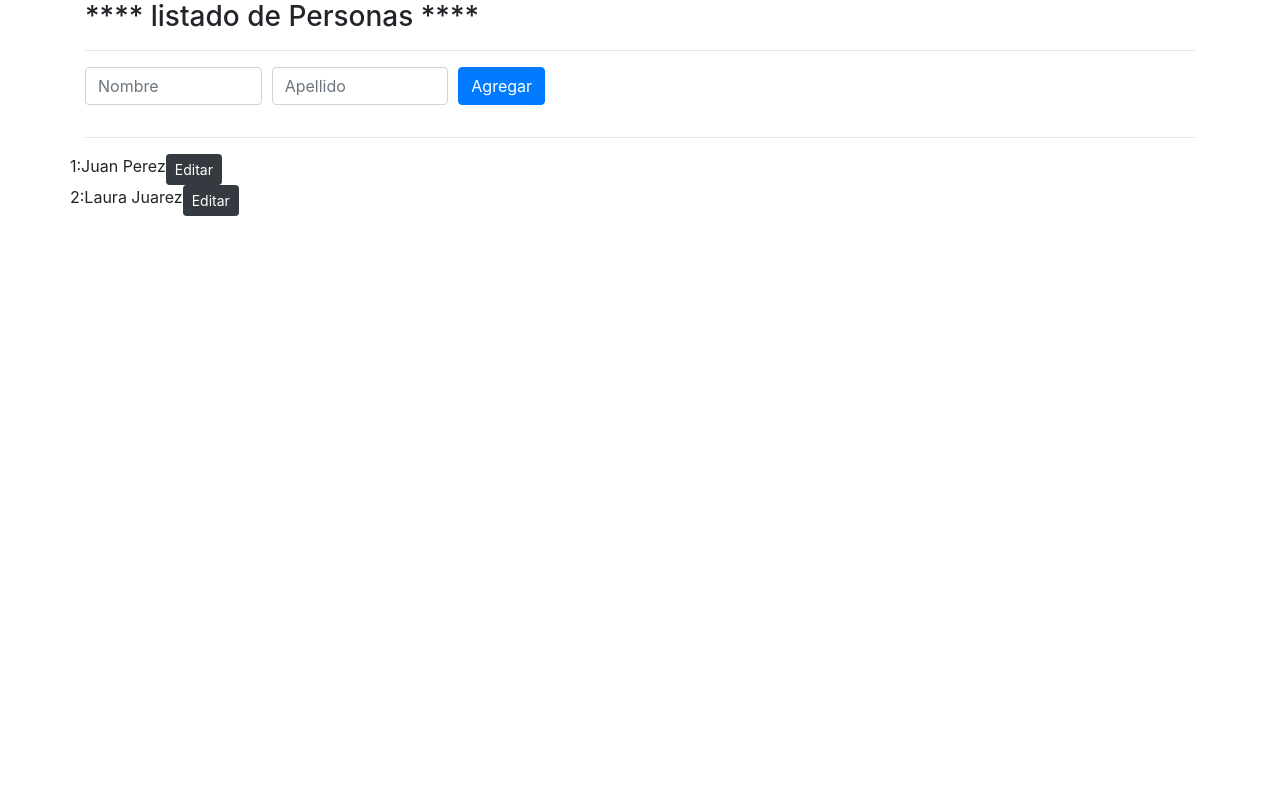
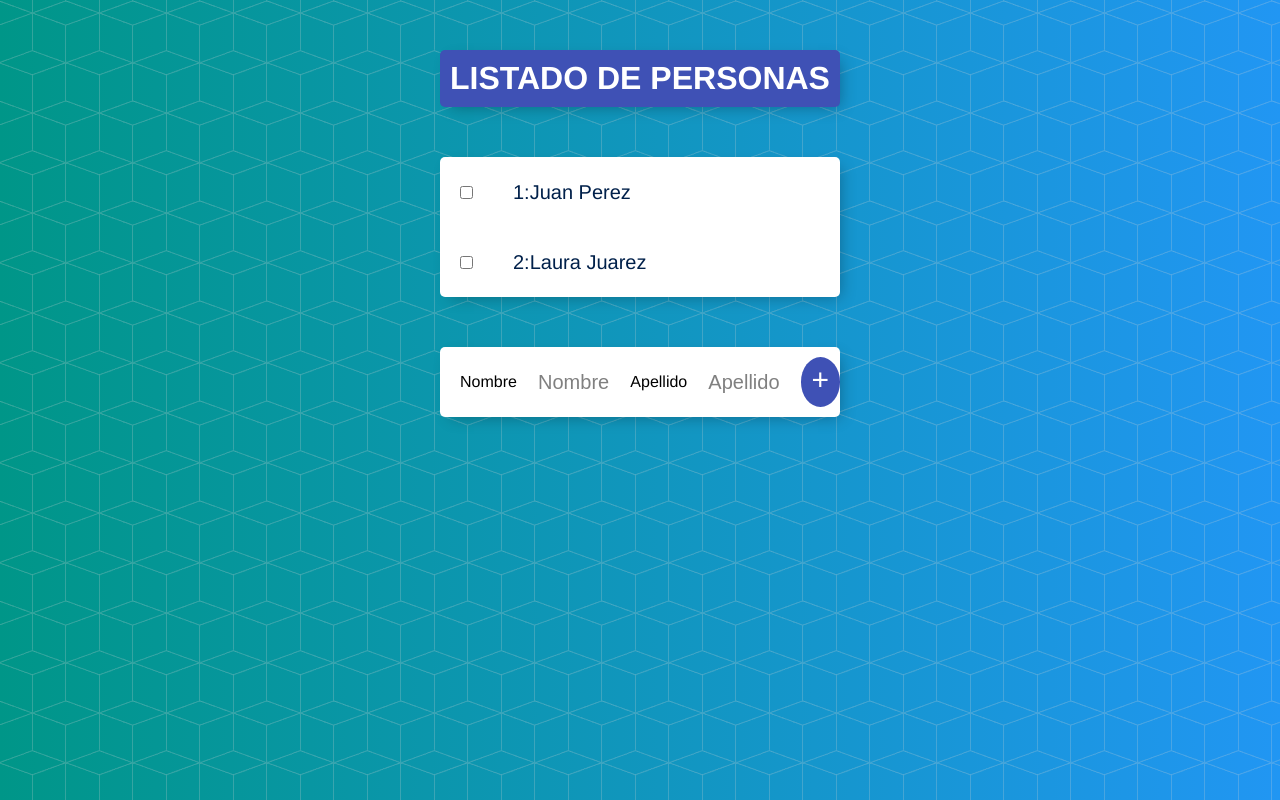
Before and after one commit to zjimenez110492/ListadoPersonas, an Angular app: page / in a window 1280 px wide. Shown: the top 800 px of the page. Built offline with nearby package versions, Linux system fonts and the light colour scheme.

Commit message:
se aplica CSS, se quita bootstrap

```diff
--- a/angular.json
+++ b/angular.json
@@ -24,14 +24,11 @@
               "src/assets"
             ],
             "styles": [
-              "src/styles.css",
-              "node_modules/bootstrap/dist/css/bootstrap.min.css"
+              "src/styles.css"
             ],
             "scripts": [
 
-              "node_modules/jquery/dist/jquery.slim.min.js",
-              "node_modules/popper.js/dist/umd/popper.min.js",
-              "node_modules/bootstrap/dist/js/bootstrap.min.js"
+
             ]
           },
           "configurations": {
--- a/src/app/app.component.html
+++ b/src/app/app.component.html
@@ -1,21 +1,21 @@
 <!DOCTYPE html>
-<div class="container">
-  <div class="col-xs-12">
-    <h3>
-     ****  {{titulo}}  ****
-    </h3>
-  </div>
-  <hr/>
+<div class="box" id="heading">
+
+    <h1>{{titulo}}</h1>
+</div>
   <!--aqui se esta monitoreando la variable de tipo salida, que esta en formilario
   (personaCreada), esta variable cuando se dispara, va a llamar a el evento onPersonaAgregada
 y va a pasar el evento, que en realidad es una persona, como parametro-->
-  <app-formulario
-  ></app-formulario>
-  <hr/>
-  <!---el arreglo personas que se está recorriendo está en esta clase pero en el ts, es decir en app.componente.ts
-  [persona] si esta en la clase de persona.component.ts, de igual manera lo está el indice-->
-  <app-persona *ngFor="let personaElemento of personas; let i =index"
+  <div class="box">
+    <app-persona *ngFor="let personaElemento of personas; let i =index"
                 [persona]="personaElemento"
                 [indice]="i"
   ></app-persona>
 </div>
+<div class="box">
+  <app-formulario>
+
+  </app-formulario>
+</div>
+  <!---el arreglo personas que se está recorriendo está en app.componente.ts
+  [persona] si esta en la clase de persona.component.ts, de igual manera lo está el indice-->
--- a/src/app/app.component.ts
+++ b/src/app/app.component.ts
@@ -8,11 +8,14 @@ import { PersonasService } from './PersonasService.service';
   styleUrls: ['./app.component.css']
 })
 export class AppComponent implements OnInit{
+
+  titulo = 'LISTADO DE PERSONAS';
+  personas:Persona[];
+
   ngOnInit(): void {
     this.personas=this.personasService.personas;
   }
-  titulo = 'listado de Personas';
-  personas:Persona[];
+
   constructor(private personasService: PersonasService)
   {
 
--- a/src/app/formulario/formulario.component.html
+++ b/src/app/formulario/formulario.component.html
@@ -1,25 +1,23 @@
 <!DOCTYPE html>
 <!--- La clase form-row se hace para que todo lo que este dentro del formulario
 se haga en una sola fila-->
-<form class="form-row">
-    <div class="form-group col-md-2">
+<form class="item">
       <label for="nombre" class="sr-only"> Nombre</label>
-      <input type="text" name="nombre" id="nombre" placeholder="Nombre" class="form-control"
+      <input type="text" name="nombre" id="nombre" placeholder="Nombre"
       #nombreInput>
-    </div>
     <!--- La rejilla que brinda bootsrap es de md-12, que representa el total horizontal-->
-    <div class="form-group col-md-2">
+
       <label for="apellido" class="sr-only"> Apellido</label>
       <input type="text" name="apellido" id="apellido" placeholder="Apellido" class="form-control"
       #apellidoInput>
-    </div>
-    <div class="col">
+
+
       <button type="submit"
         class="btn btn-primary"
         (click) ="onAgregarPersona()"
       >
-        Agregar
+        +
       </button>
 
-    </div>
+
   </form>
--- a/src/app/persona/persona.component.html
+++ b/src/app/persona/persona.component.html
@@ -1,11 +1,5 @@
-<div class="row">
-    <div class="col-xs-12">
-      <div>
-        {{indice+1}}:{{persona.nombre}} {{persona.apellido}}
-      </div>
-    </div>
-    <button class="btn btn-dark btn-sm"
-    (click)=emitirSaludo()>
-      Editar
-    </button>
+
+      <div class="item">
+        <input type="checkbox" (click)=emitirSaludo()>
+        <p>{{indice+1}}:{{persona.nombre}} {{persona.apellido}}</p>
   </div>
--- a/src/styles.css
+++ b/src/styles.css
@@ -1 +1,89 @@
 /* You can add global styles to this file, and also import other style files */
+html {
+    background-color: #2196F3;
+    min-height: 1000px;
+    font-family: 'helvetica neue';
+    background: url(./assets/bg-pattern.png), #2196F3;
+    background: url(./assets/bg-pattern.png), -webkit-gradient(linear, right top, left top, from(#2196F3), to(#009688));
+    background: url(./assets/bg-pattern.png), linear-gradient(to left, #2196F3, #009688)
+  }
+
+  h1 {
+    color: #fff;
+    padding: 10px;
+  }
+
+  .box {
+    max-width: 400px;
+    margin: 50px auto;
+    background: white;
+    border-radius: 5px;
+    box-shadow: 5px 5px 15px -5px rgba(0, 0, 0, 0.3);
+  }
+
+  #heading {
+    background-color: #3F51B5;
+    text-align: center;
+  }
+
+  .item {
+    min-height: 70px;
+    display: flex;
+    align-items: center;
+    border-bottom: 1px solid #F1F1F1;
+  }
+
+  .item:last-child {
+    border-bottom: 0;
+  }
+
+
+  input[type="checkbox"] {
+    margin: 20px;
+  }
+
+  p {
+    margin: 0;
+    padding: 20px;
+    font-size: 20px;
+    font-weight: 200;
+    color: #00204a;
+  }
+
+  form {
+    text-align: center;
+    margin-left: 20px;
+  }
+
+  button {
+    min-height: 50px;
+    width: 50px;
+    border-radius: 50%;
+    border-color: transparent;
+    background-color: #3F51B5;
+    color: #fff;
+    font-size: 30px;
+    padding-bottom: 6px;
+    border-width: 0;
+  }
+
+  input[type="text"] {
+    text-align: center;
+    height: 60px;
+    top: 10px;
+    border: none;
+    background: transparent;
+    font-size: 20px;
+    font-weight: 200;
+    width: 40%;
+  }
+
+  input[type="text"]:focus {
+    outline: none;
+    box-shadow: inset 0 -3px 0 0 #3F51B5;
+  }
+
+  ::placeholder {
+    color: grey;
+    opacity: 1;
+  }
```
Also changed, not shown: src/assets/bg-pattern.png (added).
